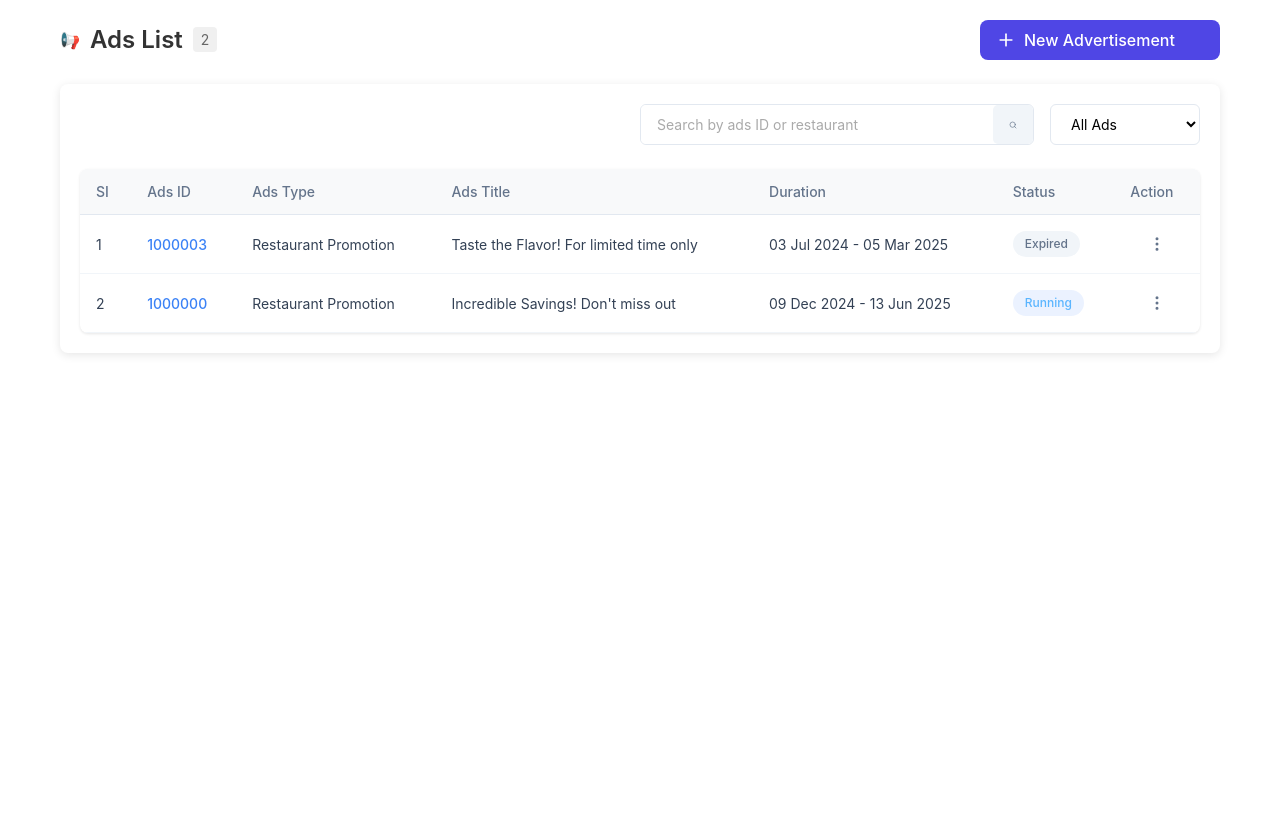
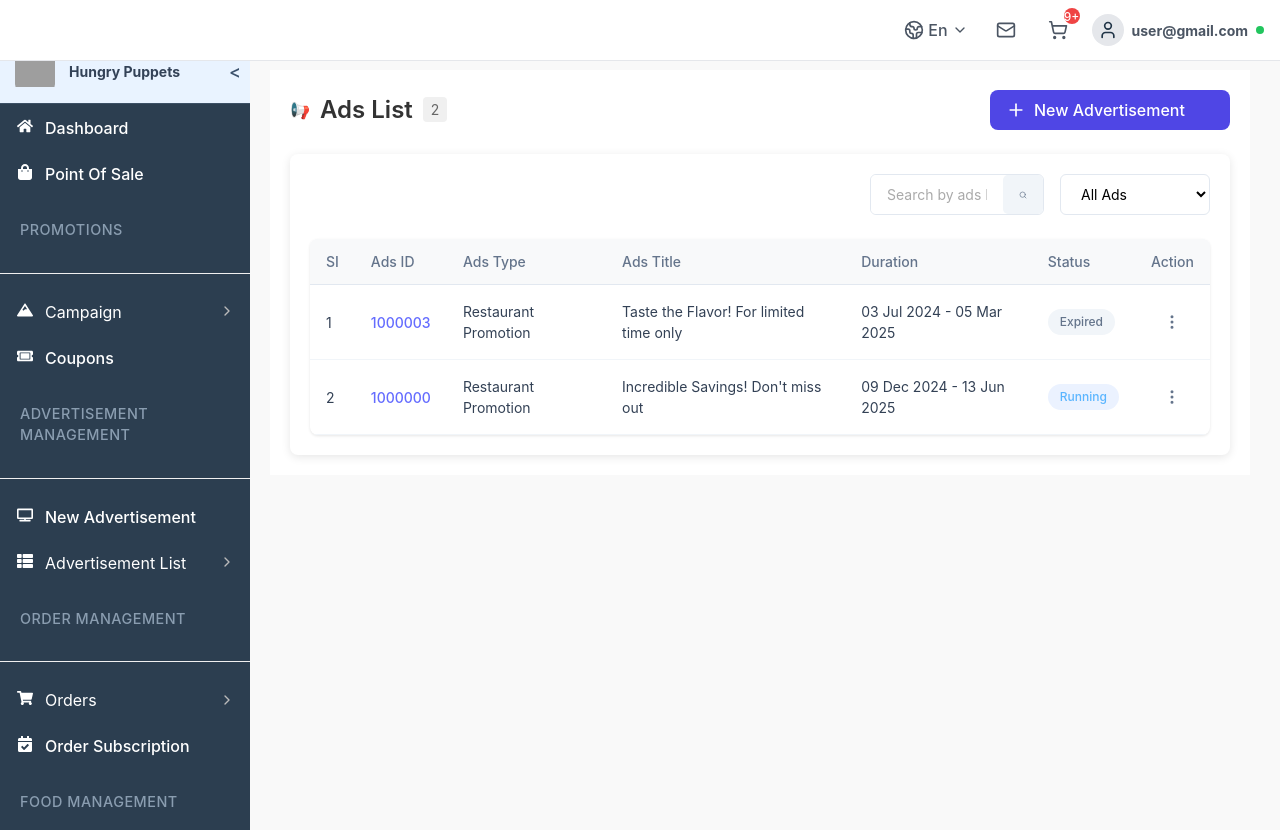
Before and after one commit to sanamthapa5/RestaurantPanel, a React (Vite) app in the folder restaurant/: page /AdsList in a window 1280 px wide. Before the commit the page ends 800 px from the top, so only its background shows below. Built offline with nearby package versions, Linux system fonts and the light colour scheme; grey boxes are pictures that could not be loaded.

Commit message:
Navigation to Ads Details

```diff
--- a/restaurant/src/App.jsx
+++ b/restaurant/src/App.jsx
@@ -199,7 +199,14 @@ const App = () => {
             </Layout>
           }
         />
-        <Route path="/AdsList" element={<AdsList />} />
+        <Route
+          path="/AdsList"
+          element={
+            <Layout>
+              <AdsList />
+            </Layout>
+          }
+        />
 
         {/* <Route path="/Pending" element={<Pending />} /> */}
         <Route
--- a/restaurant/src/pages/Advertisement/AdvertisementList/AdsList.css
+++ b/restaurant/src/pages/Advertisement/AdvertisementList/AdsList.css
@@ -4,13 +4,25 @@
     box-sizing: border-box;
     font-family: "Inter", -apple-system, BlinkMacSystemFont, "Segoe UI", Roboto, Oxygen, Ubuntu, Cantarell, "Open Sans",
       "Helvetica Neue", sans-serif;
-  } */
-
-  .AdsList-container {
+  }
+   */
+  /* .AdsList-container {
     width: 100%;
     max-width: 1200px;
     margin: 0 auto;
     padding: 20px;
+  } */
+  .AdsList-container {
+    font-family: "Inter", sans-serif;
+    margin-top: 20px;
+    margin-left: 130px;
+    margin-right: 10px;
+    padding: 20px;
+    color: #333;
+    display: flex;
+    flex-direction: column;
+    /* min-height: 100vh; */
+    background-color: white;
   }
 
   .AdsList-header {
@@ -44,7 +56,6 @@
     display: flex;
     gap: 16px;
     margin-bottom: 24px;
-
   }
 
   .AdsList-search-box {
@@ -53,10 +64,8 @@
     border: 1px solid #e2e8f0;
     border-radius: 6px;
     overflow: hidden;
-
-   width: 150px;
-   margin-left: 560px;
-
+    width: 150px;
+    margin-left: 560px;
   }
 
   .AdsList-search-box input {
@@ -81,7 +90,6 @@
 
   .AdsList-filter-dropdown select {
     padding: 10px 16px;
-
     border: 1px solid #e2e8f0;
     border-radius: 6px;
     background-color: white;
@@ -126,6 +134,7 @@
   .AdsList-ads-id {
     color: #3b82f6;
     font-weight: 500;
+    cursor: pointer;
   }
 
   .AdsList-status-badge {
@@ -143,7 +152,6 @@
 
   .AdsList-status-badge.running {
     background-color: #ebf2ff;
-    /* color: #10b981; */
     color: rgb(90, 181, 255);
   }
 
--- a/restaurant/src/pages/Advertisement/AdvertisementList/AdsList.jsx
+++ b/restaurant/src/pages/Advertisement/AdvertisementList/AdsList.jsx
@@ -2,7 +2,7 @@
 
 // import { useState } from "react";
 // import "./AdsList.css";
-// import { Search, MoreVertical, Plus } from "lucide-react";
+// import { Search, MoreVertical, Plus, AlertTriangle } from "lucide-react";
 
 // const AdsList = () => {
 //   const [searchQuery, setSearchQuery] = useState("");
@@ -35,13 +35,23 @@
 //     setFilterValue(e.target.value);
 //   };
 
+//   // Filter ads based on search query and filter value
+//   const filteredAds = ads.filter((ad) => {
+//     const matchesSearch =
+//       ad.adsId.toLowerCase().includes(searchQuery.toLowerCase()) ||
+//       ad.adsTitle.toLowerCase().includes(searchQuery.toLowerCase());
+//     const matchesFilter =
+//       filterValue === "All Ads" || ad.status === filterValue;
+//     return matchesSearch && matchesFilter;
+//   });
+
 //   return (
 //     <div className="AdsList-container">
 //       <div className="AdsList-header">
 //         <div className="AdsList-title">
 //           <span className="AdsList-icon">📢</span>
 //           <h1>Ads List</h1>
-//           <span className="AdsList-badge">{ads.length}</span>
+//           <span className="AdsList-badge">{filteredAds.length}</span>
 //         </div>
 //         <button className="Pending-new-ad-button">
 //           <Plus size={20} />
@@ -86,27 +96,43 @@
 //               </tr>
 //             </thead>
 //             <tbody>
-//               {ads.map((ad) => (
-//                 <tr key={ad.id}>
-//                   <td>{ad.id}</td>
-//                   <td className="AdsList-ads-id">{ad.adsId}</td>
-//                   <td>{ad.adsType}</td>
-//                   <td>{ad.adsTitle}</td>
-//                   <td>{ad.duration}</td>
-//                   <td>
-//                     <span
-//                       className={`AdsList-status-badge ${ad.status.toLowerCase()}`}
-//                     >
-//                       {ad.status}
-//                     </span>
-//                   </td>
-//                   <td>
-//                     <button className="AdsList-action-btn">
-//                       <MoreVertical size={18} />
-//                     </button>
+//               {filteredAds.length > 0 ? (
+//                 filteredAds.map((ad) => (
+//                   <tr key={ad.id}>
+//                     <td>{ad.id}</td>
+//                     <td className="AdsList-ads-id">{ad.adsId}</td>
+//                     <td>{ad.adsType}</td>
+//                     <td>{ad.adsTitle}</td>
+//                     <td>{ad.duration}</td>
+//                     <td>
+//                       <span
+//                         className={`AdsList-status-badge ${ad.status.toLowerCase()}`}
+//                       >
+//                         {ad.status}
+//                       </span>
+//                     </td>
+//                     <td>
+//                       <button className="AdsList-action-btn">
+//                         <MoreVertical size={18} />
+//                       </button>
+//                     </td>
+//                   </tr>
+//                 ))
+//               ) : (
+//                 <tr>
+//                   <td colSpan="7">
+//                     <div className="empty-state">
+//                       <div className="folder-icon">
+//                         <div className="folder-top"></div>
+//                         <div className="folder-body">
+//                           <AlertTriangle className="alert-icon" size={24} />
+//                         </div>
+//                       </div>
+//                       <p className="empty-text">No Data Found</p>
+//                     </div>
 //                   </td>
 //                 </tr>
-//               ))}
+//               )}
 //             </tbody>
 //           </table>
 //         </div>
@@ -122,6 +148,7 @@
 import { useState } from "react";
 import "./AdsList.css";
 import { Search, MoreVertical, Plus, AlertTriangle } from "lucide-react";
+import { Link } from "react-router-dom";
 
 const AdsList = () => {
   const [searchQuery, setSearchQuery] = useState("");
@@ -219,7 +246,9 @@ const AdsList = () => {
                 filteredAds.map((ad) => (
                   <tr key={ad.id}>
                     <td>{ad.id}</td>
-                    <td className="AdsList-ads-id">{ad.adsId}</td>
+                    <td className="AdsList-ads-id">
+                      <Link to={`/ads/${ad.adsId}`}>{ad.adsId}</Link>
+                    </td>
                     <td>{ad.adsType}</td>
                     <td>{ad.adsTitle}</td>
                     <td>{ad.duration}</td>
```
